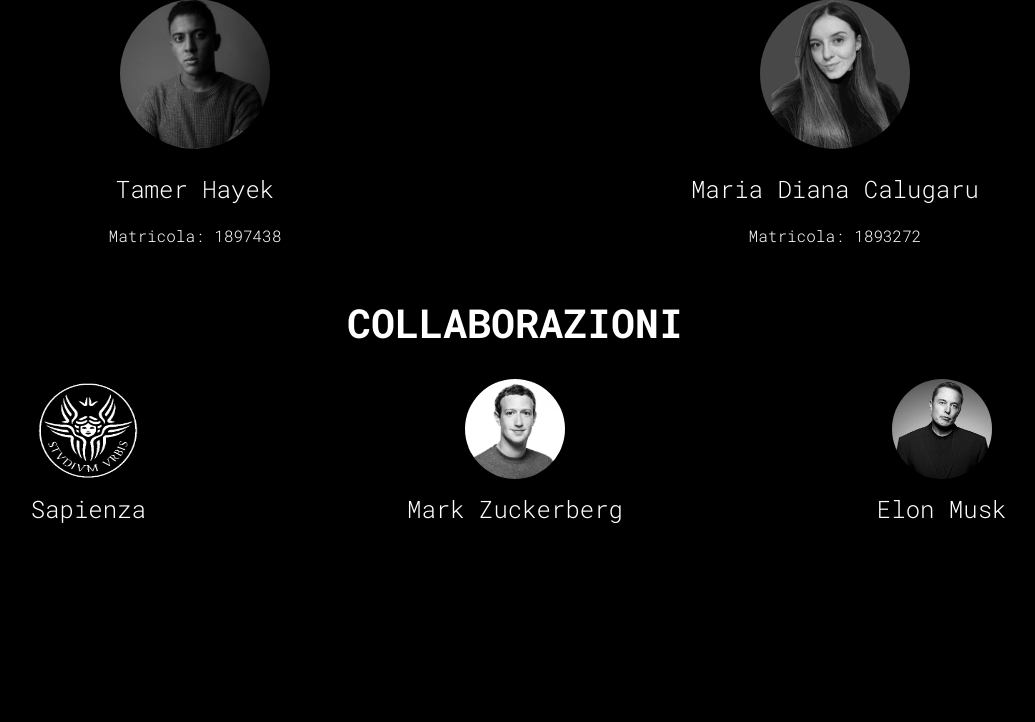
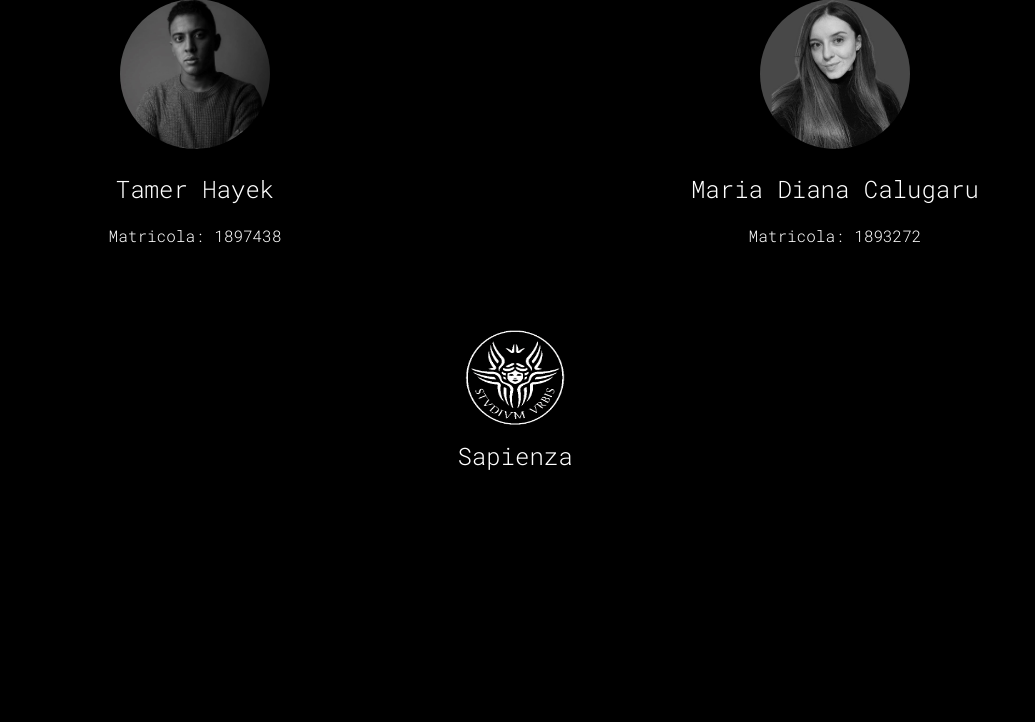
Before and after one commit to tamerhayek/progetto-ltw, a PHP site: page / in a window 1280 px wide. Shown: the part 1834-2556 px from the top of the page, without its empty margins (125-1160 px from the left). Run offline with PHP 8.4, Linux system fonts and the light colour scheme.

Commit message:
delete collaborazioni

```diff
--- a/index.php
+++ b/index.php
@@ -115,19 +115,10 @@
         <p>Matricola: 1893272</p>
       </div>
     </div>
-    <h2>COLLABORAZIONI</h2>
     <div class="collaborazioni">
       <div class="sponsor reveal">
         <img src="./src/images/dev/sapienza.jpg">
         <h3>Sapienza</h3>
-      </div>
-      <div class="sponsor reveal">
-        <img src="./src/images/dev/zuckerberg.jpg">
-        <h3>Mark Zuckerberg</h3>
-      </div>
-      <div class="sponsor reveal">
-        <img src="./src/images/dev/musk.jpg">
-        <h3>Elon Musk</h3>
       </div>
     </div>
   </div>
```
Also changed, not shown: src/images/dev/musk.jpg (deleted), src/images/dev/zuckerberg.jpg (deleted), src/images/icons/visibility.svg (deleted), src/images/icons/visibility_off.svg (deleted).
